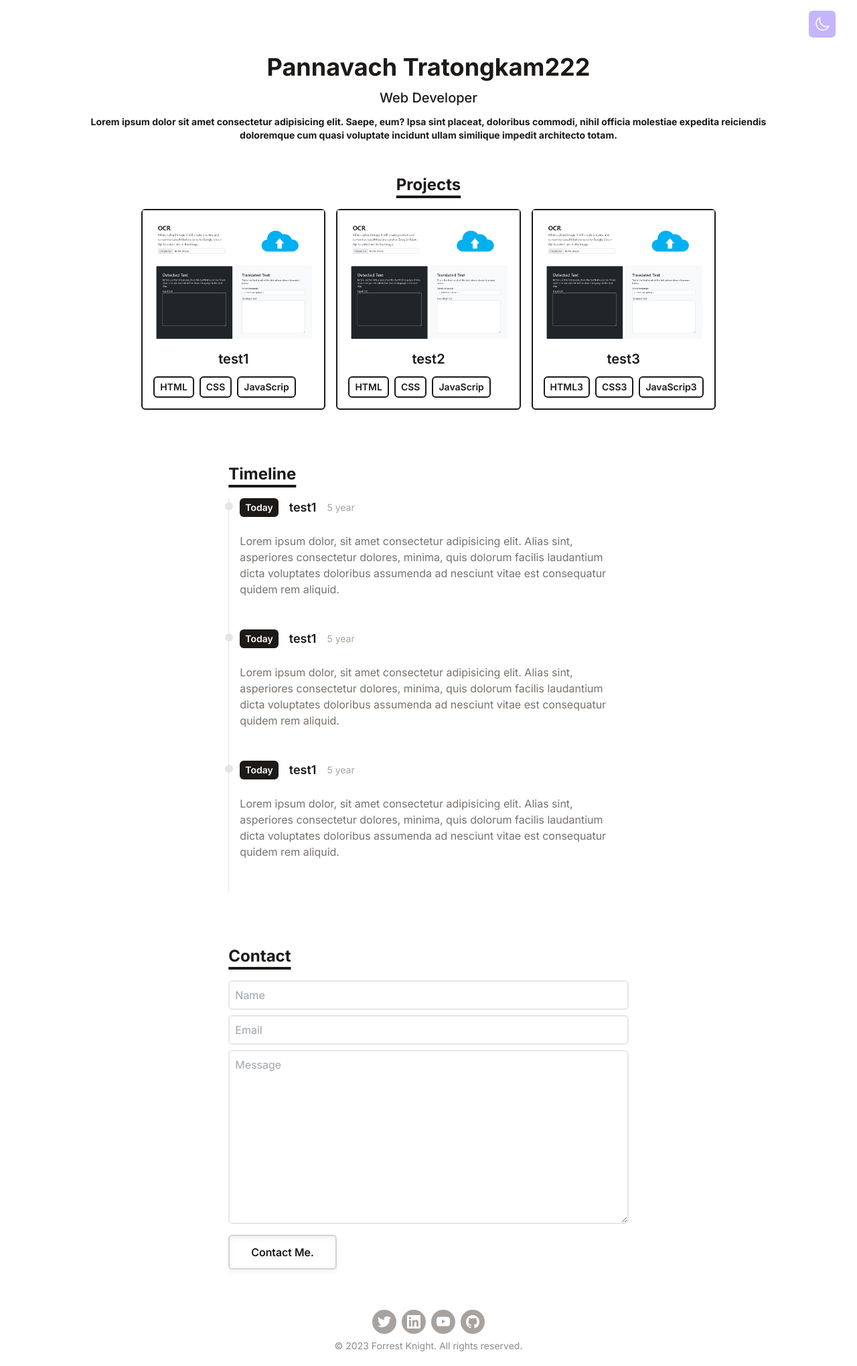
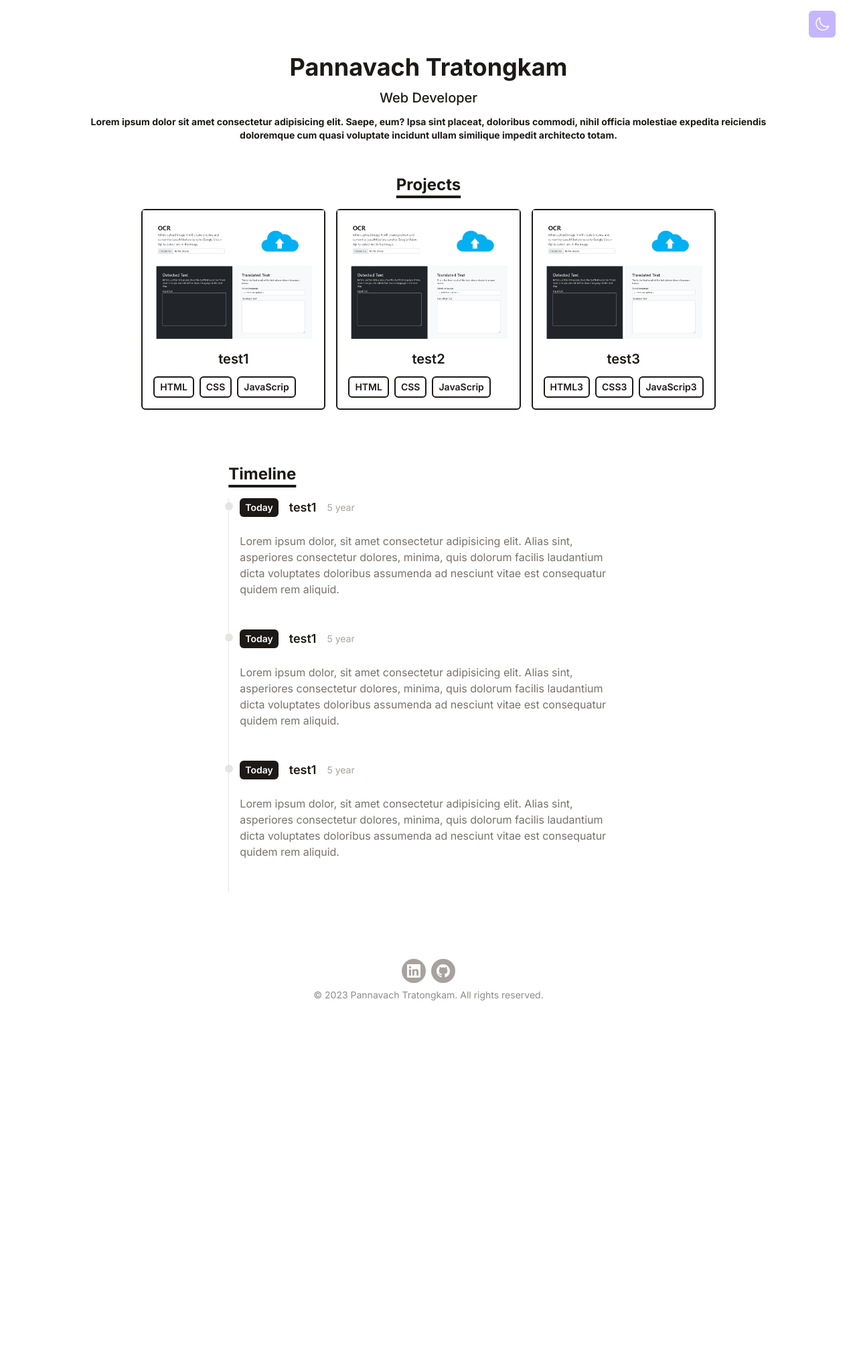
Before and after one commit to pnvttk/portfolio, a React (Vite) app: page / in a window 1280 px wide. Shown: the whole page at 67% size. After the commit the page ends 1516 px from the top, so only its background shows below. Built offline with nearby package versions, Linux system fonts and the light colour scheme.

Commit message:
fix: hide component contach, rename, remove social icon

```diff
--- a/src/App.jsx
+++ b/src/App.jsx
@@ -75,7 +75,7 @@ function App() {
           <Intro />
           <Project />
           <Timeline />
-          <Contact />
+          {/* <Contact /> */}
           <Footer />
         </div>
       </div>
--- a/src/components/Footer.jsx
+++ b/src/components/Footer.jsx
@@ -6,7 +6,7 @@ function Footer() {
             <div className="container max-w-screen-lg mx-auto">
                 <div>
                     <div className="flex flex-wrap justify-center gap-2">
-                        <a
+                        {/* <a
                             href="https://twitter.com/forrestpknight"
                             className="bg-stone-400 p-2 font-semibold text-white inline-flex items-center space-x-2 rounded-full">
                             <svg
@@ -17,9 +17,9 @@ function Footer() {
                             >
                                 <path d="M23.953 4.57a10 10 0 01-2.825.775 4.958 4.958 0 002.163-2.723c-.951.555-2.005.959-3.127 1.184a4.92 4.92 0 00-8.384 4.482C7.69 8.095 4.067 6.13 1.64 3.162a4.822 4.822 0 00-.666 2.475c0 1.71.87 3.213 2.188 4.096a4.904 4.904 0 01-2.228-.616v.06a4.923 4.923 0 003.946 4.827 4.996 4.996 0 01-2.212.085 4.936 4.936 0 004.604 3.417 9.867 9.867 0 01-6.102 2.105c-.39 0-.779-.023-1.17-.067a13.995 13.995 0 007.557 2.209c9.053 0 13.998-7.496 13.998-13.985 0-.21 0-.42-.015-.63A9.935 9.935 0 0024 4.59z" />
                             </svg>
-                        </a>
+                        </a> */}
                         <a
-                            href="https://linkedin.com/in/forrestpknight"
+                            href="https://www.linkedin.com/in/pnvttk/"
                             className="bg-stone-400 p-2 font-semibold text-white inline-flex items-center space-x-2 rounded-full">
                             <svg
                                 className="w-5 h-5 fill-current"
@@ -32,7 +32,7 @@ function Footer() {
                                 </g>
                             </svg>
                         </a>
-                        <a
+                        {/* <a
                             href="https://youtube.com/fknight"
                             className="bg-stone-400 p-2 font-semibold text-white inline-flex items-center space-x-2 rounded-full">
                             <svg
@@ -42,9 +42,9 @@ function Footer() {
                             >
                                 <path d="M8.051 1.999h.089c.822.003 4.987.033 6.11.335a2.01 2.01 0 0 1 1.415 1.42c.101.38.172.883.22 1.402l.01.104.022.26.008.104c.065.914.073 1.77.074 1.957v.075c-.001.194-.01 1.108-.082 2.06l-.008.105-.009.104c-.05.572-.124 1.14-.235 1.558a2.007 2.007 0 0 1-1.415 1.42c-1.16.312-5.569.334-6.18.335h-.142c-.309 0-1.587-.006-2.927-.052l-.17-.006-.087-.004-.171-.007-.171-.007c-1.11-.049-2.167-.128-2.654-.26a2.007 2.007 0 0 1-1.415-1.419c-.111-.417-.185-.986-.235-1.558L.09 9.82l-.008-.104A31.4 31.4 0 0 1 0 7.68v-.123c.002-.215.01-.958.064-1.778l.007-.103.003-.052.008-.104.022-.26.01-.104c.048-.519.119-1.023.22-1.402a2.007 2.007 0 0 1 1.415-1.42c.487-.13 1.544-.21 2.654-.26l.17-.007.172-.006.086-.003.171-.007A99.788 99.788 0 0 1 7.858 2h.193zM6.4 5.209v4.818l4.157-2.408L6.4 5.209z" />
                             </svg>
-                        </a>
+                        </a> */}
                         <a
-                            href="https://github.com/forrestknight"
+                            href="https://github.com/pnvttk"
                             className="bg-stone-400 p-2 font-semibold text-white inline-flex items-center space-x-2 rounded-full">
                             <svg
                                 xmlns="http://www.w3.org/2000/svg"
@@ -69,7 +69,7 @@ function Footer() {
                 </div>
             </div>
             <p className="text-sm mt-2  opacity-50">
-                &copy; {new Date().getFullYear()} Forrest Knight. All rights reserved.
+                &copy; {new Date().getFullYear()} Pannavach Tratongkam. All rights reserved.
             </p>
         </div>
     );
--- a/src/components/Intro.jsx
+++ b/src/components/Intro.jsx
@@ -5,7 +5,7 @@ function Intro() {
         <div className="flex items-center justify-center flex-col text-center pt-20 pb-6">
             <h1 className="text-4xl md:text-7x
             dark:text-stone-100
-             mb-1 md:mb-3 font-bold">Pannavach Tratongkam222</h1>
+             mb-1 md:mb-3 font-bold">Pannavach Tratongkam</h1>
             <p className="text-base md:text-xl dark:text-stone-200 mb-3 font-medium">Web Developer</p>
             <p className="text-sm dark:text-stone-200 max-w-x1 mb-6 font-bold">Lorem ipsum dolor sit amet consectetur adipisicing elit. Saepe, eum? Ipsa sint placeat, doloribus commodi, nihil officia molestiae expedita reiciendis doloremque cum quasi voluptate incidunt ullam similique impedit architecto totam.</p>
         </div>
```
